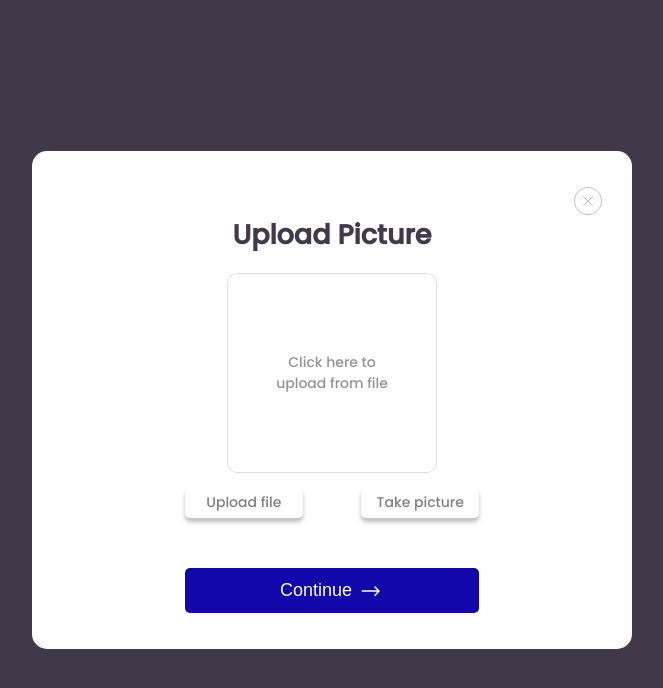
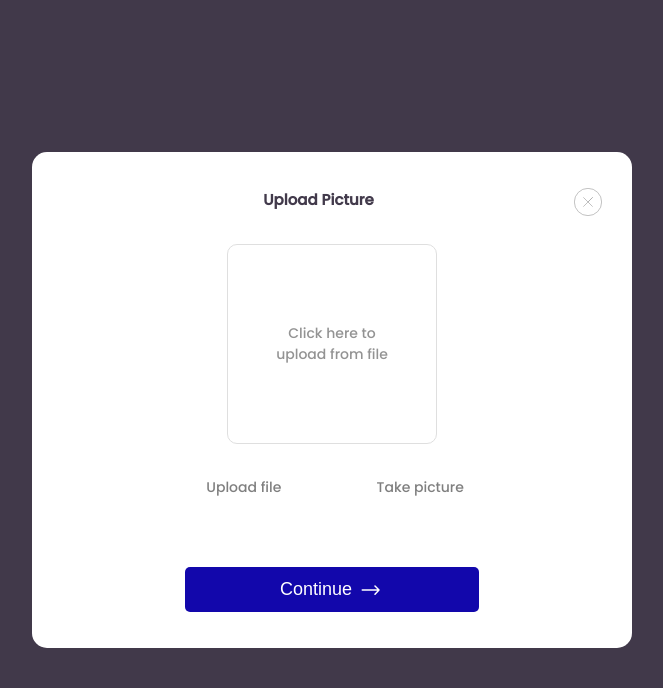
Before and after one commit to Africa-Trainovation-Consulting/newATC, a React (Create React App) app: page /upload in a window 1280 px wide. Shown: the top 688 px of the page, without its empty margins (308-971 px from the left). Built offline with nearby package versions, Linux system fonts and the light colour scheme.

Commit message:
middle of the night

```diff
--- a/src/Sass/style.css
+++ b/src/Sass/style.css
@@ -271,20 +271,16 @@ a {
 }
 
 .upload {
-  -webkit-box-shadow: 0px 4px 4px rgba(0, 0, 0, 0.25);
-          box-shadow: 0px 4px 4px rgba(0, 0, 0, 0.25);
   border-radius: 5px;
-  margin: 1em 0;
+  margin: 2em 0;
   width: 40%;
   padding: 0.2em 0;
   text-align: center;
 }
 
 .takePicture {
-  -webkit-box-shadow: 0px 4px 4px rgba(0, 0, 0, 0.25);
-          box-shadow: 0px 4px 4px rgba(0, 0, 0, 0.25);
   border-radius: 5px;
-  margin: 1em 0;
+  margin: 2em 0;
   width: 40%;
   padding: 0.2em 0;
   text-align: center;
@@ -442,18 +438,37 @@ form button {
     font-size: 13px;
   }
   .spanning {
+    display: block;
+  }
+  .spanning .cancel_btn {
     display: -ms-grid;
     display: grid;
-    -ms-grid-columns: auto;
-        grid-template-columns: auto;
+    -ms-grid-columns: 30% 35% 35%;
+        grid-template-columns: 30% 35% 35%;
     -ms-grid-rows: auto;
         grid-template-rows: auto;
     -webkit-box-pack: end;
         -ms-flex-pack: end;
             justify-content: end;
+    width: 100%;
   }
   .spanning .cancel_btn h1 {
-    display: none;
+    -ms-grid-column-align: center;
+        justify-self: center;
+    text-align: center;
+    -ms-flex-item-align: center;
+        -ms-grid-row-align: center;
+        align-self: center;
+    display: block;
+    -ms-grid-column: 2;
+    grid-column: 2 / 2;
+  }
+  .spanning .cancel_btn .Madbtn {
+    -ms-grid-column: 3;
+    -ms-grid-column-span: 3;
+    grid-column: 3 / span 3;
+    -ms-grid-column-align: end;
+        justify-self: end;
   }
   .flex_btn {
     width: 90%;
--- a/src/Sass/style.scss
+++ b/src/Sass/style.scss
@@ -1,5 +1,6 @@
 @import url('https://fonts.googleapis.com/css2?family=Poppins:wght@500&family=Quicksand:wght@500&display=swap');
-$font-stack: 'Poppins', sans-serif;
+$font-stack: 'Poppins',
+sans-serif;
 $backdrop-background_color:rgba(21, 12, 33, 0.81);
 $btn_background-color : #1207AB;
 $text-color:#423A4B;
@@ -25,7 +26,7 @@ $input-bg-color:#Fff;
 @mixin backdrop {
     @include flex();
     padding: 1em 0;
-    height:100%;
+    height: 100%;
     min-height: 100vh;
     width: 100%;
     background-color: $backdrop-background_color;
@@ -46,7 +47,7 @@ $input-bg-color:#Fff;
     width: 90%;
     @include flex();
     justify-content: space-between;
-    margin-bottom:1em;
+    margin-bottom: 1em;
 }
 
 @mixin flex_btn2 {
@@ -55,7 +56,7 @@ $input-bg-color:#Fff;
 }
 
 @mixin btn {
-    background:none;
+    background: none;
     border-radius: 5px;
     border: 1px solid #423A4B;
     width: 47%;
@@ -193,6 +194,7 @@ button {
     margin: 1em 0;
     width: 80%;
     align-items: center;
+
     p {
         font-size: 12px;
         text-align: center;
@@ -213,40 +215,46 @@ button {
     }
 }
 
-h1{
+h1 {
     display: none;
 }
+
 .cancel_btn {
     justify-content: space-between;
     display: flex;
     width: 100%;
 }
-.already_{
-    width:90%;
-    display:grid;
+
+.already_ {
+    width: 90%;
+    display: grid;
     grid-template-columns: 35% 12% 40%;
-    margin-bottom:0.5em;
-    .already{
-        grid-column:1/span 1;
-        justify-self:start;
-        font-size:10px;
-        text-decoration:none;
+    margin-bottom: 0.5em;
+
+    .already {
+        grid-column: 1/span 1;
+        justify-self: start;
+        font-size: 10px;
+        text-decoration: none;
         white-space: nowrap;
     }
 }
-.dont_{
-    width:90%;
-    display:grid;
-    grid-template-columns:40% 12% 45%;
-    margin-bottom:1em;
-        .dont{
-            grid-column:3/span 3;
-            justify-self:start;
-            font-size:10px;
-            text-decoration:none;
+
+.dont_ {
+    width: 90%;
+    display: grid;
+    grid-template-columns: 40% 12% 45%;
+    margin-bottom: 1em;
+
+    .dont {
+        grid-column: 3/span 3;
+        justify-self: start;
+        font-size: 10px;
+        text-decoration: none;
         white-space: nowrap;
     }
 }
+
 .Madbtn {
     display: flex;
     justify-content: space-between;
@@ -254,10 +262,11 @@ h1{
 
 .Or {
     width: 90%;
-    font-size:12px;
+    font-size: 12px;
     text-align: left;
-    margin:1em 0 ;
-    .or_{
+    margin: 1em 0;
+
+    .or_ {
         padding: 0 6px;
     }
 
@@ -273,7 +282,8 @@ h1{
     height: 25vh;
     min-height: 100px;
     width: 50%;
-    img{
+
+    img {
         background: $input-bg-color;
         border: 1px solid #DFDFDF;
         box-sizing: border-box;
@@ -284,6 +294,7 @@ h1{
         display: none;
     }
 }
+
 .imageUpload::before {
     color: #939393;
     width: 60%;
@@ -308,9 +319,8 @@ a {
 }
 
 @mixin upload {
-    box-shadow: 0px 4px 4px rgba(0, 0, 0, 0.25);
     border-radius: 5px;
-    margin: 1em 0;
+    margin: 2em 0;
     width: 40%;
     padding: 0.2em 0;
     text-align: center;
@@ -322,7 +332,6 @@ a {
 
 .takePicture {
     @include upload();
-
 }
 
 .takePicture::before {
@@ -345,17 +354,21 @@ select {
         border-top: 1px solid rgba(0, 0, 0, 0.2);
     }
 }
-.lead{
+
+.lead {
     text-align: center;
+
     font: {
         size: 30px;
     }
 }
-.title{
-    align-self:flex-start;
-    margin-bottom:1.2em;
+
+.title {
+    align-self: flex-start;
+    margin-bottom: 1.2em;
     font-weight: normal;
 }
+
 form {
     @include form();
 
@@ -384,33 +397,50 @@ form {
         align-self: center;
         display: block;
     }
-    .already_{
-        grid-template-columns:47% 5% 40%;
-        border:none;
-        .already{
-            grid-column:1/span 1;
-            justify-self:start;
-            font-size:15px;
+
+    .already_ {
+        grid-template-columns: 47% 5% 40%;
+        border: none;
+
+        .already {
+            grid-column: 1/span 1;
+            justify-self: start;
+            font-size: 15px;
         }
     }
-    .dont_{
-        grid-template-columns:40% 4% 40%;
-        border:none;
-        .dont{
-                border:none;
-                font-size:13px;
+
+    .dont_ {
+        grid-template-columns: 40% 4% 40%;
+        border: none;
+
+        .dont {
+            border: none;
+            font-size: 13px;
         }
     }
+
     .spanning {
+        display: block;
+        .cancel_btn {
             display: grid;
-        grid-template-columns: auto;
+            grid-template-columns: 30% 35% 35%;
             grid-template-rows: auto;
             justify-content: end;
-        .cancel_btn {
+            width: 100%;
+
             h1 {
-                display: none;
+                justify-self: center;
+                text-align: center;
+                align-self: center;
+                display: block;
+                grid-column: 2 / 2;
+            }
+            .Madbtn{
+                grid-column: 3 / span 3;
+                justify-self: end;
             }
         }
+
     }
 
     .flex_btn {
@@ -420,6 +450,7 @@ form {
     button {
         @include btn2();
     }
+
     select {
         @include input2();
 
@@ -433,22 +464,25 @@ form {
 
         }
     }
+
     .Or {
         width: 70%;
-            font-size:12px;
+        font-size: 12px;
         text-align: left;
 
-            .or_{
+        .or_ {
             padding: 0 18px;
         }
 
     }
+
     form {
         @include form2();
 
         input {
             @include input2();
         }
+
         button {
             @include continue_btn2();
             width: 70%;
--- a/src/components/Upload.js
+++ b/src/components/Upload.js
@@ -14,7 +14,6 @@ function Upload(props) {
     return (
         <>
             <Spanning heading='Upload Picture' />
-            <h1>Upload Picture</h1>
             <form action="post">
                 <label className='imageUpload' for='myphoto'  >
                     <input type='file' name='myphoto' /* onChange={loadfile} */ accept="image/*" className='inputImage' />
```
Also changed, not shown: 1 other file (tests, documents, lock files or other folders). Lines whose indentation alone changed are shown as unchanged.
